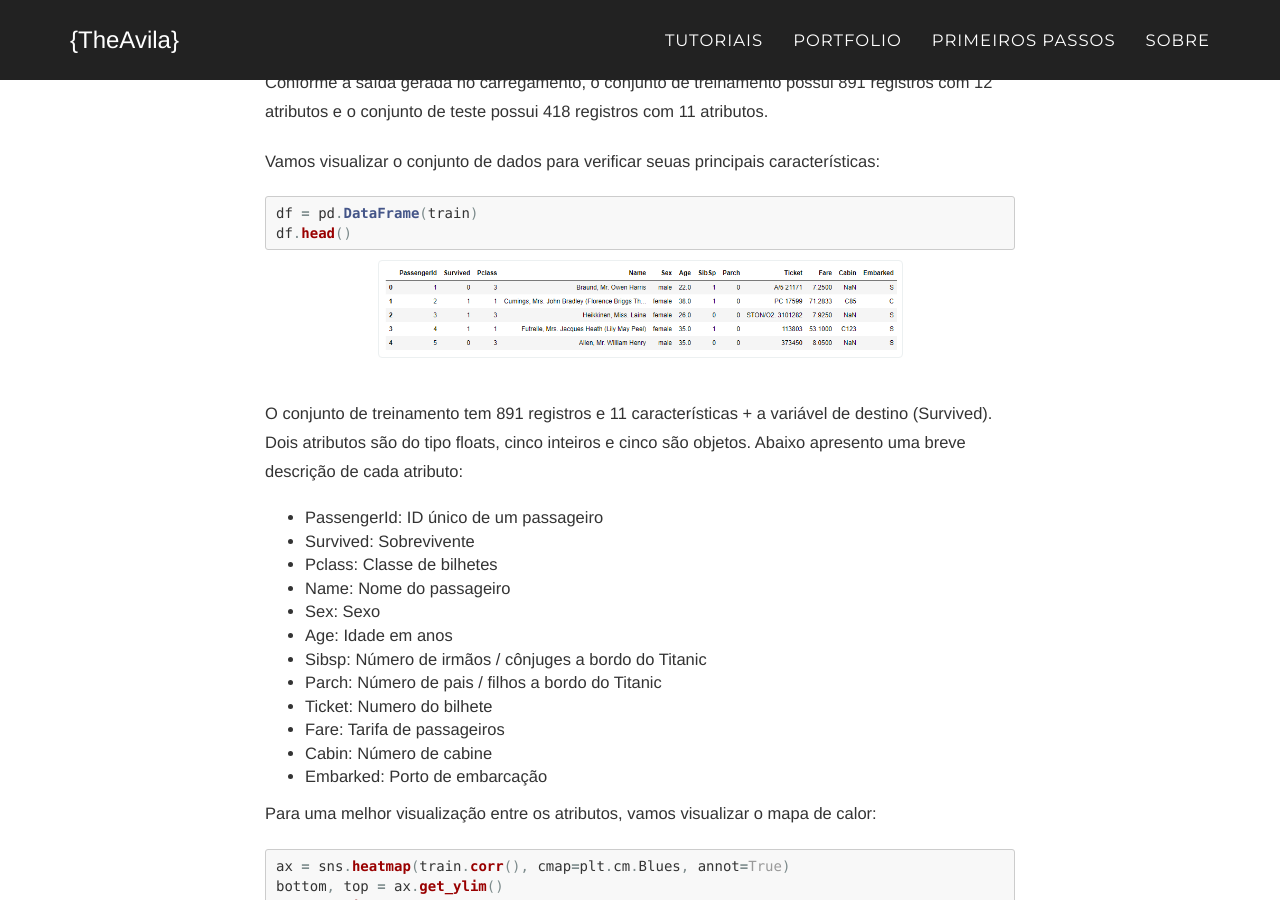
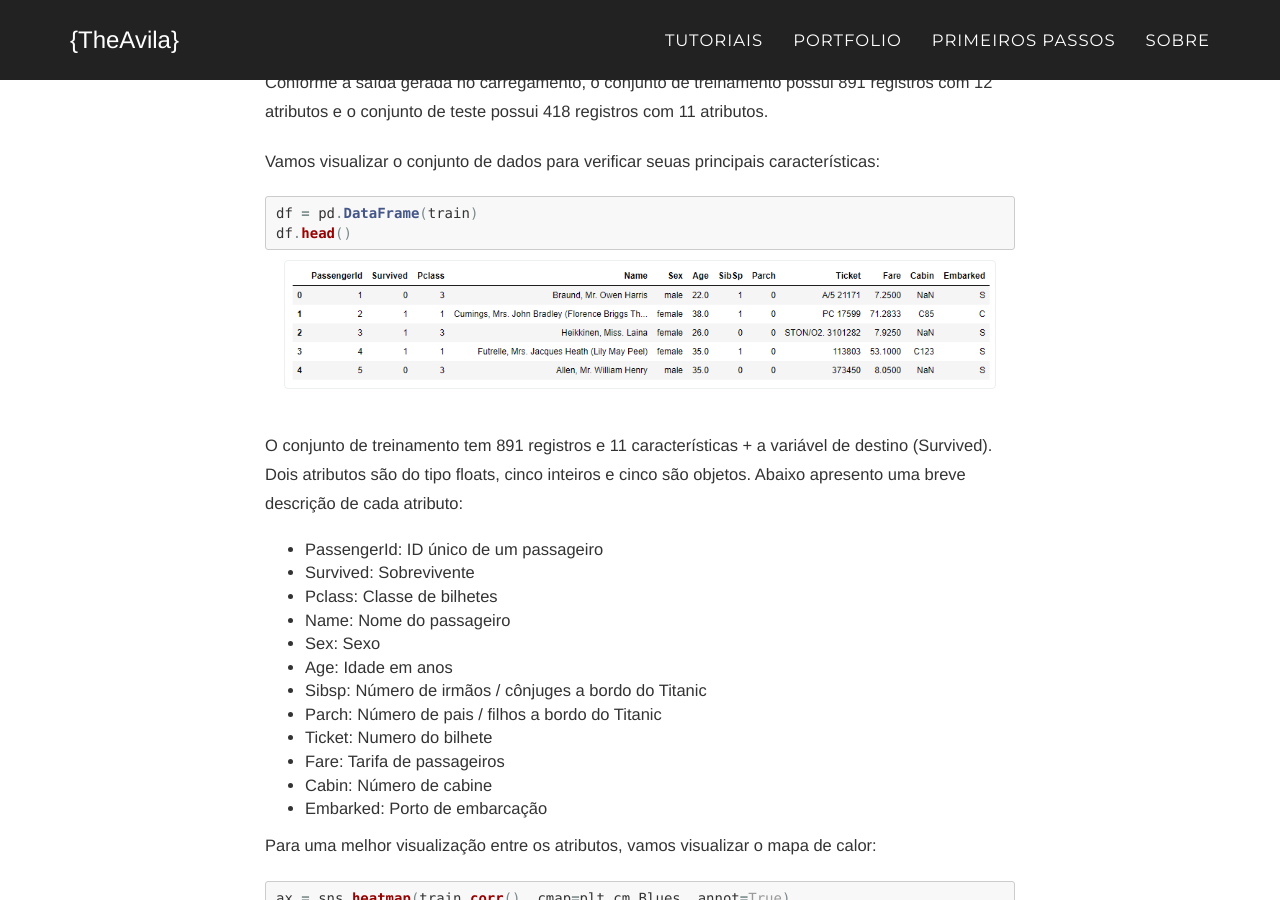
Before and after one commit to theavila/theavila.github.io, a Jekyll site: the page built from _posts/2020-07-9-Forest-Titanic.md, in a window 1280 px wide and 900 px high, scrolled down 2267 px. Built offline with Jekyll 4.4.1, drawn with Linux system fonts in a browser that asks for light colours; some web fonts are replaced; comment, search, counter and statistics services are not loaded.

Commit message:
update post titanic

```diff
--- a/_posts/2020-07-9-Forest-Titanic.md
+++ b/_posts/2020-07-9-Forest-Titanic.md
@@ -69,7 +69,7 @@
 df.head()
 {% endhighlight %}
 
-<img class="img-responsive center-block thumbnail" src="/img/headTitanic.png" alt="Titanic-head" style="width:70%"/>
+<img class="img-responsive center-block thumbnail" src="/img/headTitanic.png" alt="Titanic-head" style="width:95%"/>
 
 O conjunto de treinamento tem 891 registros e 11 características + a variável de destino (Survived). Dois atributos são do tipo floats, cinco inteiros e cinco são objetos. Abaixo apresento uma breve descrição de cada atributo:
 
```
